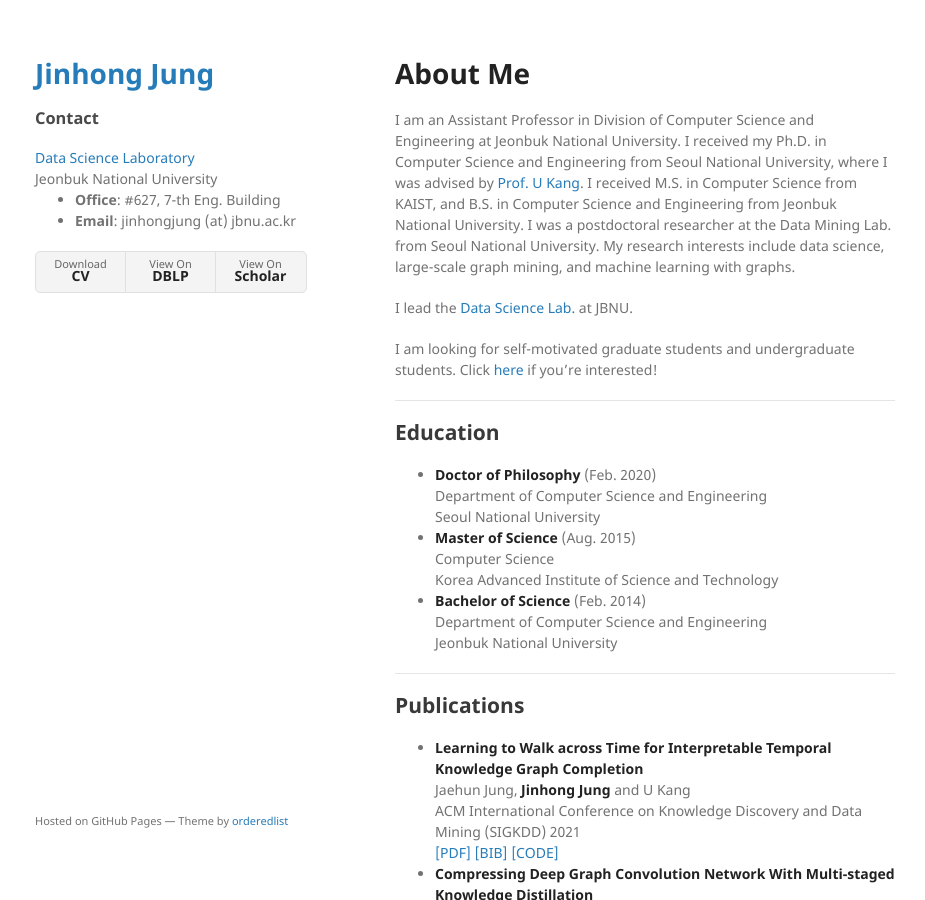
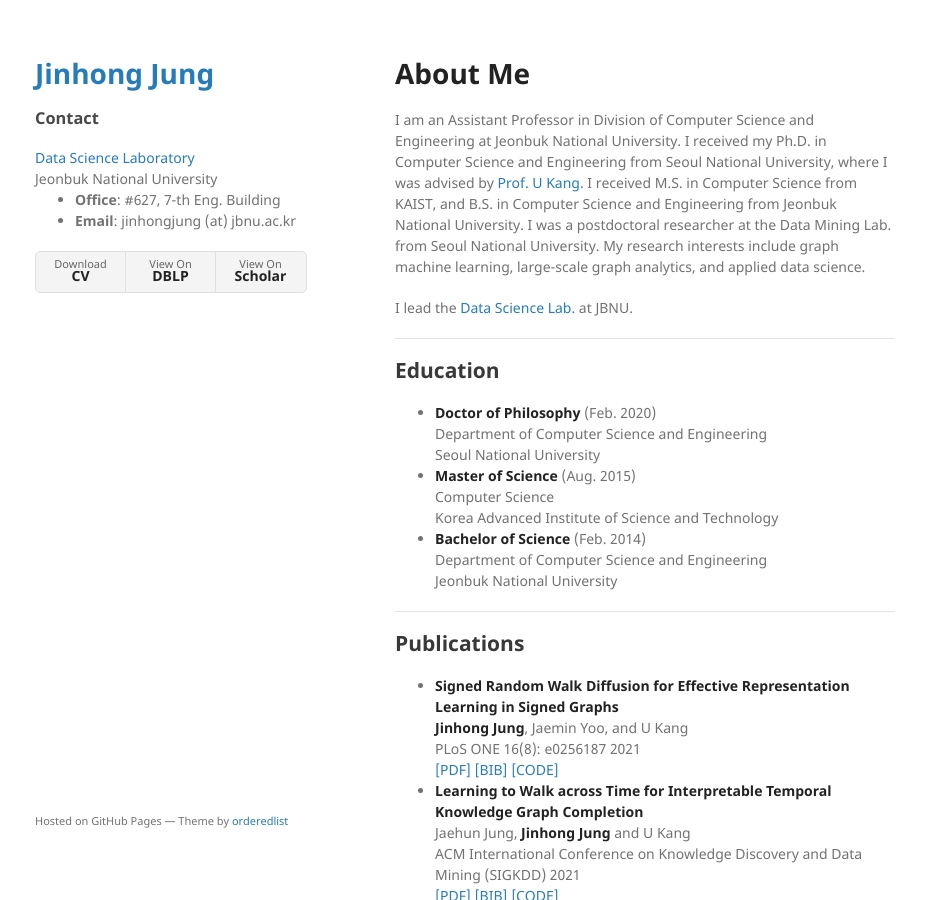
Before and after one commit to jinhongjung/jinhongjung.github.io, a Jekyll site: the page built from index.md, in a window 1280 px wide and 900 px high. Shown: the whole window, without its empty margins (175-1100 px from the left). Built offline with Jekyll 4.4.1, drawn with Linux system fonts in a browser that asks for light colours; our own code applies the rules of GitHub Pages for plain Markdown files; some of the changed text lies outside the part shown.

Commit message:
modify files

```diff
--- a/index.md
+++ b/index.md
@@ -8,11 +8,9 @@ I received my Ph.D. in Computer Science and Engineering from Seoul National Univ
 where I was advised by [Prof. U Kang](https://datalab.snu.ac.kr/~ukang/).
 I received M.S. in Computer Science from KAIST, and B.S. in Computer Science and Engineering from Jeonbuk National University.
 I was a postdoctoral researcher at the Data Mining Lab. from Seoul National University.
-My research interests include data science, large-scale graph mining, and machine learning with graphs.
+My research interests include graph machine learning, large-scale graph analytics, and applied data science.
 
 I lead the [Data Science Lab.](https://jbnu-dslab.github.io/) at JBNU.
-
-I am looking for self-motivated graduate students and undergraduate students. Click [here](https://jbnu-dslab.github.io/recruitment/) if you're interested!
 
 * * *
 
@@ -33,6 +31,12 @@ I am looking for self-motivated graduate students and undergraduate students. Cl
 * * *
 
 ## Publications
+* **Signed Random Walk Diffusion for Effective Representation Learning in Signed Graphs** \\
+  **Jinhong Jung**, Jaemin Yoo, and U Kang \\
+  PLoS ONE 16(8): e0256187 2021 \\
+  [[PDF]](https://jbnu-dslab.github.io/assets/resources/papers/sidnetPLOS22.pdf)
+  [[BIB]]()
+  [[CODE]](https://github.com/snudatalab/SidNet)
 * **Learning to Walk across Time for Interpretable Temporal Knowledge Graph Completion** \\
   Jaehun Jung, **Jinhong Jung** and U Kang \\
   ACM International Conference on Knowledge Discovery and Data Mining (SIGKDD) 2021 \\
@@ -158,6 +162,8 @@ I am looking for self-motivated graduate students and undergraduate students. Cl
 * * *
 
 ## Awards & Honors
+* **AAAI-21 Outstanding Program Committee Award** (Feb. 2021) \\
+  AAAI
 * **BK21 Plus Excellent Research Award** (Aug. 2018) \\
   Seoul National University
 * **Humantech Paper Award**, ***Honorable Mention**, Co-author* (Feb. 2018) \\
@@ -242,6 +248,7 @@ I am looking for self-motivated graduate students and undergraduate students. Cl
 
 * * *
 
+<!--
 ## Teaching Experiences
 ### Teaching Assistant
 * M2177.004900 **Theory and Lab of IoT, AI, and Big Data** (Fall 2019) \\
@@ -260,6 +267,7 @@ I am looking for self-motivated graduate students and undergraduate students. Cl
   Korea Advanced Institute of Science and Technology
 * CS996 **Fall Colloquium** (Fall 2014) \\
   Korea Advanced Institute of Science and Technology
+  -->
 
 <!--
 * * *
```
Also changed, not shown: 3 other files.
